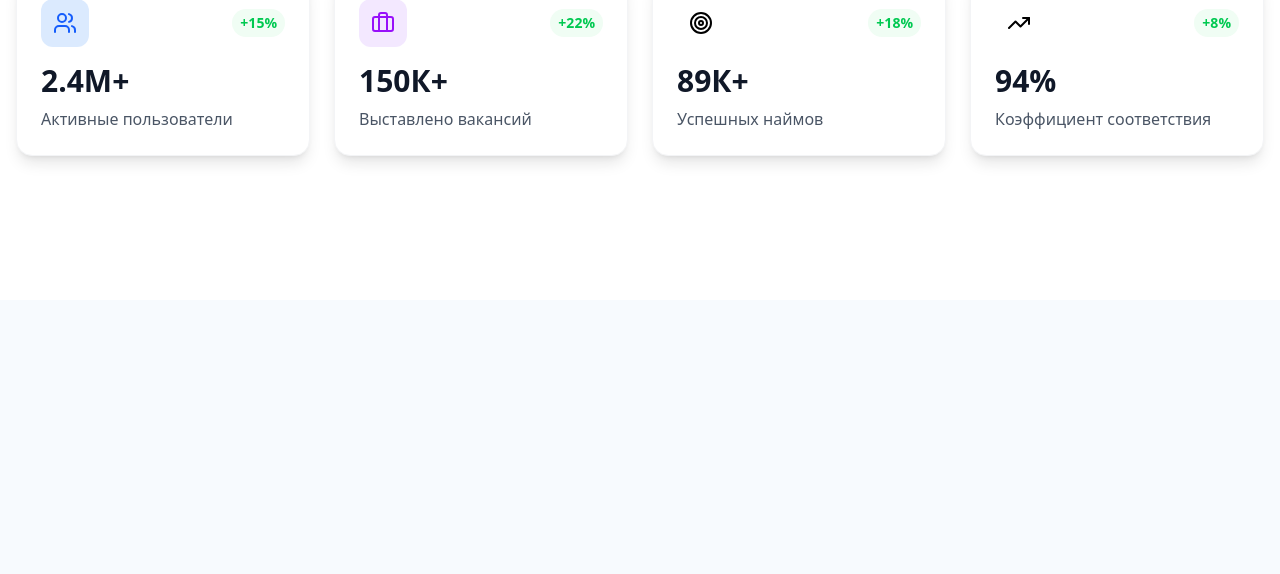
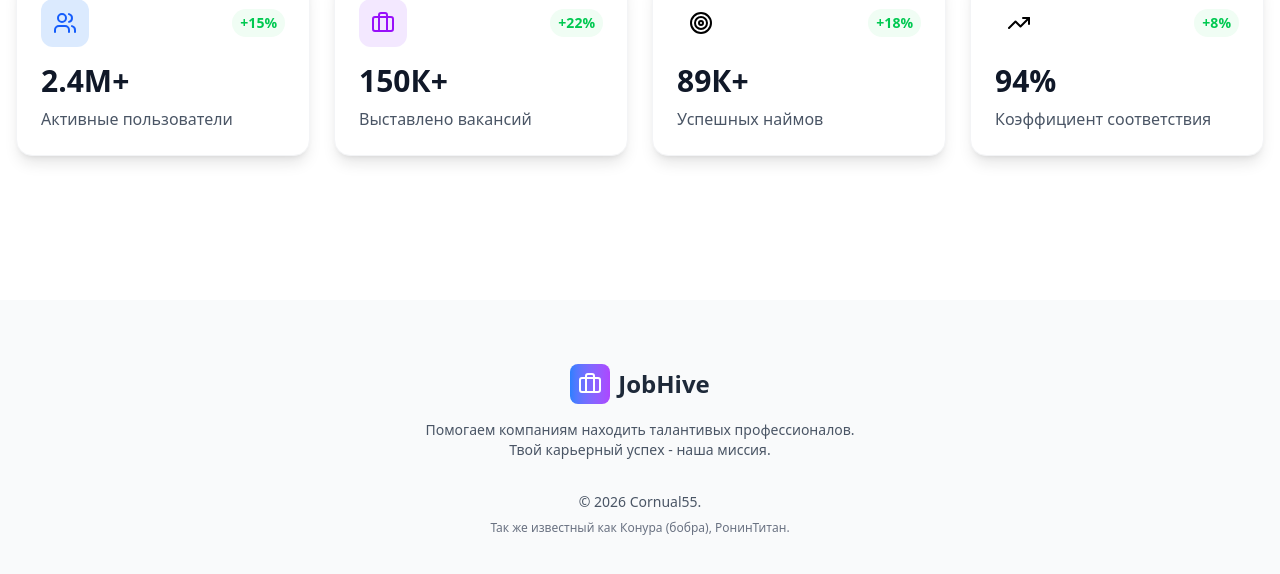
Before and after one commit to cornual55/JobHive, a React (Vite) app in the folder frontend/: page / in a window 1280 px wide. Shown: the part 2340-2914 px from the top of the page. Built offline with nearby package versions, Linux system fonts and the light colour scheme.

Commit message:
Add Footer component to LandingPage

```diff
--- a/frontend/src/pages/LandingPage/LandingPage.jsx
+++ b/frontend/src/pages/LandingPage/LandingPage.jsx
@@ -1,16 +1,17 @@
-import React from "react";
 import Header from "./components/Header";
 import Hero from "./components/Hero";
 import Features from "./components/Features";
 import Analytics from "./components/Analytics";
+import Footer from "./components/Footer";
 
 const LandingPage = () => {
   return (
-    <div className="min-h-screen mb-[100vh]">
+    <div className="min-h-screen">
       <Header />
       <Hero />
       <Features />
       <Analytics />
+      <Footer />
     </div>
   );
 };
--- /dev/null
+++ b/frontend/src/pages/LandingPage/components/Footer.jsx
@@ -0,0 +1,38 @@
+import { Briefcase } from "lucide-react";
+
+const Footer = () => {
+  return (
+    <footer className="relative bg-gray-50 text-gray-900 overflow-hidden">
+      <div className="relative z-10 px-6 py-16">
+        <div className="max-w-6xl mx-auto">
+          <div className="text-center space-y-8">
+            <div className="space-y-4">
+              <div className="flex items-center justify-center space-x-2">
+                <div className="w-10 h-10 bg-linear-to-r from-blue-500 to-purple-500 rounded-lg flex items-center justify-center">
+                  <Briefcase className="w-6 h-6 text-white" />
+                </div>
+                <h3 className="text-2xl font-bold text-gray-800">JobHive</h3>
+              </div>
+
+              <p className={`text-sm text-gray-600 max-w-md mx-auto`}>
+                Помогаем компаниям находить талантивых профессионалов. Твой
+                карьерный успех - наша миссия.
+              </p>
+            </div>
+
+            <div className="space-y-2">
+              <p className="text-sm text-gray-600">
+                © {new Date().getFullYear()} Cornual55.
+              </p>
+              <p className="text-xs text-gray-500">
+                Так же известный как Конура (бобра), РонинТитан.
+              </p>
+            </div>
+          </div>
+        </div>
+      </div>
+    </footer>
+  );
+};
+
+export default Footer;
```
